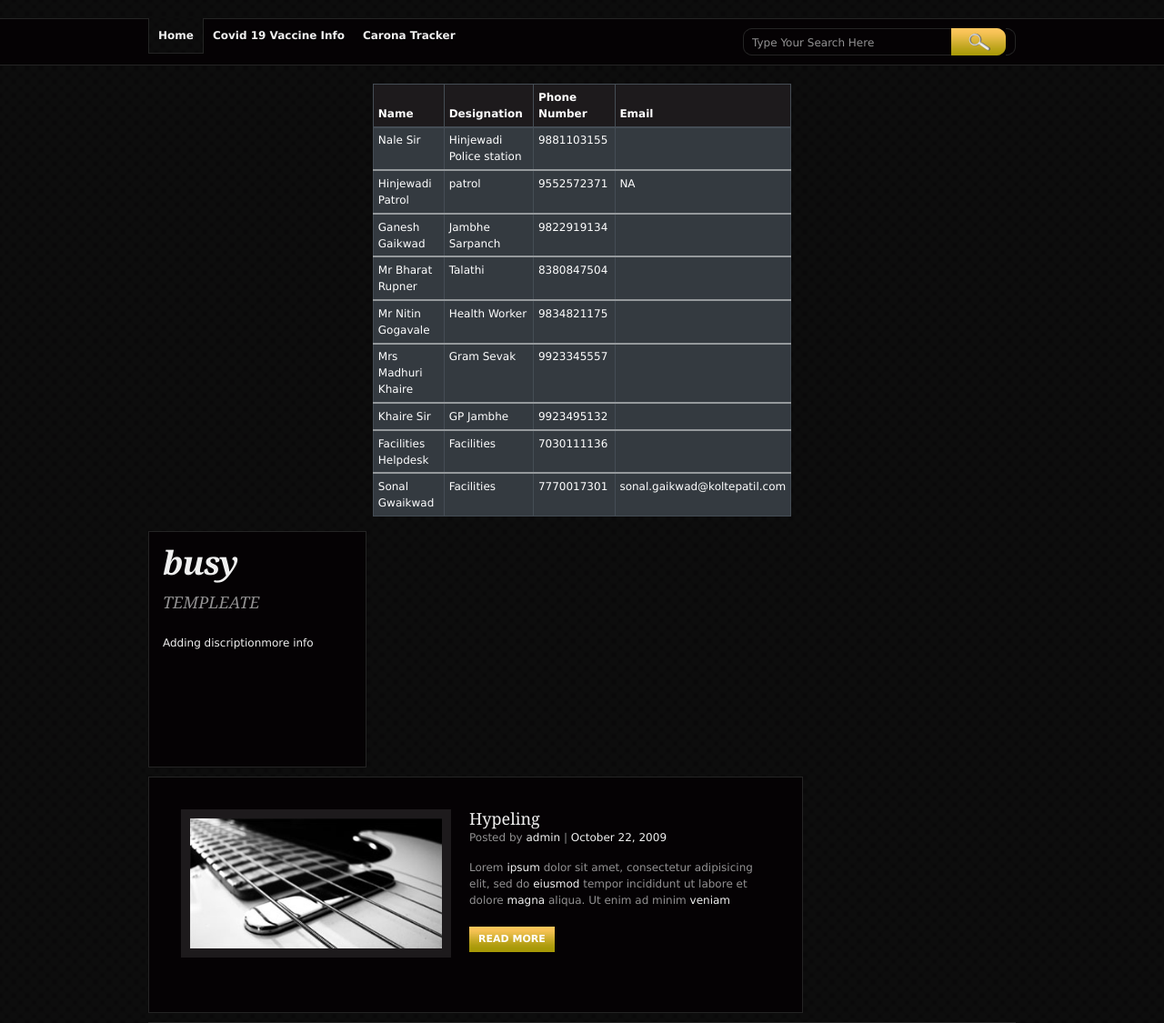
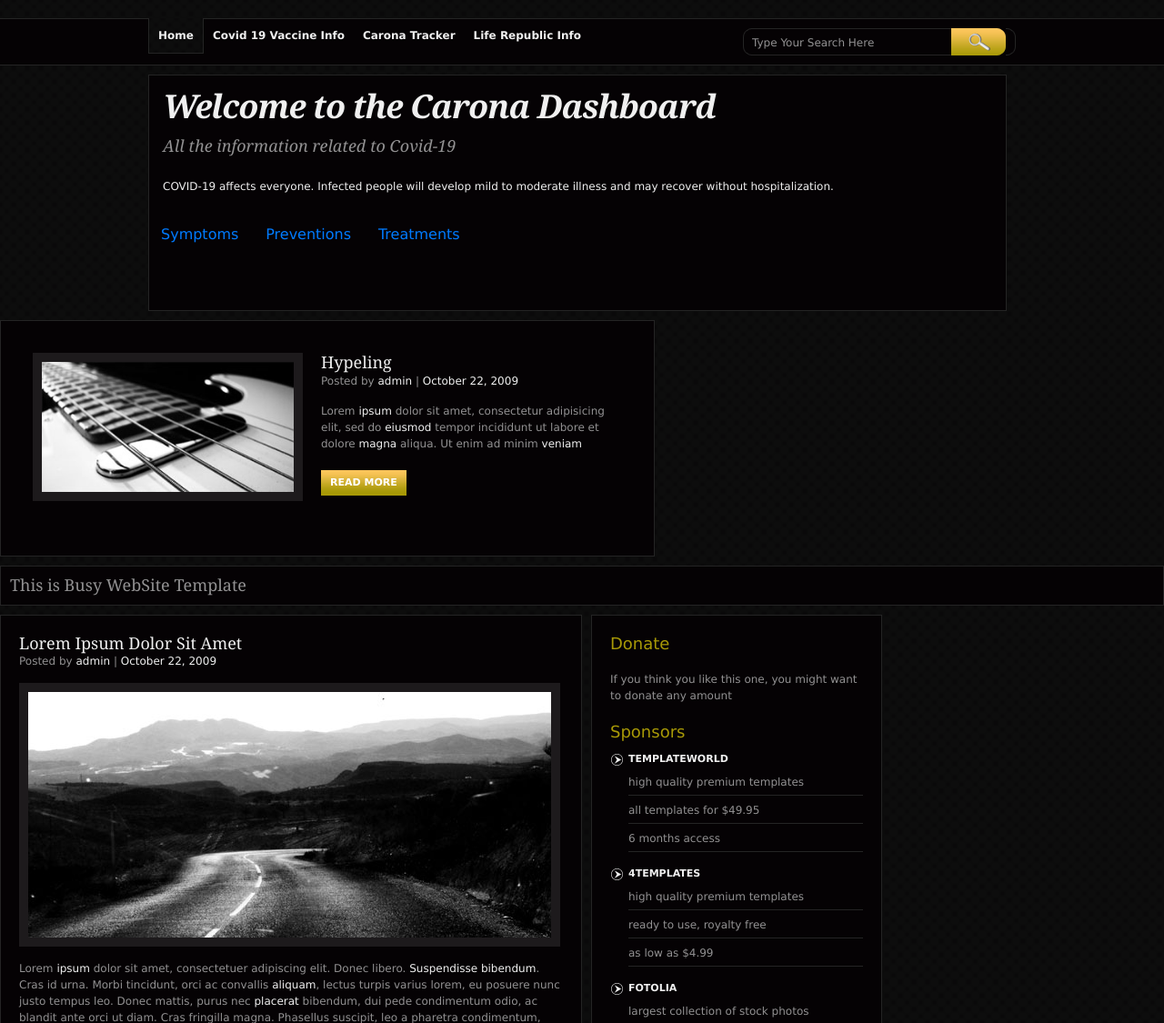
Before and after one commit to mbenodek/supapp, a Django app: page / in a window 1280 px wide. Shown: the top 1125 px of the page at 91% size. Run offline with Django 3.2, Linux system fonts and the light colour scheme; data comes from the database, SQL or seed files in the repository; parts of the project's set-up code (start-up, migrations or seed data) failed here and were passed over; some libraries are stand-ins or nearby versions.

Commit message:
Added couple of messages

```diff
--- a/help/templates/index.html
+++ b/help/templates/index.html
@@ -1,12 +1,10 @@
-
-
 {% extends 'base.html' %}
 
 {% load static %}
 
 {% block content %}
-<meta http-equiv="content-type" content="application/xhtml+xml; charset=UTF-8" />
-<link rel="stylesheet" type="text/css" media="screen" href="{% static 'css/style.css' %}" />
+<meta http-equiv="content-type" content="application/xhtml+xml; charset=UTF-8"/>
+<link rel="stylesheet" type="text/css" media="screen" href="{% static 'css/style.css' %}"/>
 
 <div id="header">
     <div id="header-container" class="container-12 clearfix">
@@ -15,58 +13,53 @@
                 <li class="current_page_item"><a href="/index/">Home</a></li>
                 <li><a href="/info/">Covid 19 Vaccine Info</a></li>
                 <li><a href="/tracker/">Carona Tracker</a></li>
+                <li><a href="/life/">Life Republic Info</a></li>
             </ul>
         </div>
         <!-- searchform *copy/paste this code to place anywhere in the page-->
-    <form method="get" id="searchform" action="#" >
+        <form method="get" id="searchform" action="#">
             <p>
                 <label class="screen-reader-text" for="s">Search for:</label>
-        <input type="text" value="Type Your Search Here" name="s" id="s" />
-        <input type="image" id="searchsubmit" value="search" src= "{% static 'images/searchbutton.png' %}"/>
+                <input type="text" value="Type Your Search Here" name="s" id="s"/>
+                <input type="image" id="searchsubmit" value="search" src="{% static 'images/searchbutton.png' %}"/>
             </p>
         </form>
         <!-- end of searchform -->
     </div>
 </div>
 
-<div class="row" style="width: 500px; margin:0 auto;">
-    <table class="table table-hover table-dark table-sm ">
-        <thead>
-        <tr>
-            <th scope="col" >Name</th>
-            <th scope="col" >Designation</th>
-            <th scope="col" >Phone Number</th>
-           <th scope="col" >Email</th>
-
-        </tr>
-        </thead>
-        {% for information in info%}
-        <div class="col">
-            <tbody>
-            <tr>
-                <td>{{ information.name }}</td>
-                <td>{{ information.designation}}</td>
-                <td>{{ information.phone}}</td>
-              <td>{{ information.email}}</td>
-            </tr>
-
-        </div>
-        {% endfor %}
-        </tbody>
-    </table>
-
-</div>
-<!-- end of Infomation -->
 <div class="clear"></div>
 <!-- main-wrapper -->
 <div id="main-wrapper" class="container-12">
     <!-- logo -->
-  <div id="logo" class="grid-3">
-    <p class="title"><a href="#">busy</a></p>
-    <p class="tagline">TEMPLEATE</p>
-    <p class="description">Adding discription<span class="more-info"><a href="#">more info</a></span></p>
+    <div id="logo">
+        <p class="title "><a href="#">Welcome to the Carona Dashboard </a></p>
+        <p class="tagline user-select-all">All the information related to Covid-19</p>
+        <p class="description user-select-none">COVID-19 affects everyone. Infected people will develop mild to moderate
+            illness and may recover without hospitalization.</p>
+        <a class="btn btn-link" data-toggle="collapse"  href="#multiCollapse1"  role="button" aria-expanded="false" aria-controls="multiCollapse1">Symptoms</a>
+        <a class="btn btn-link" data-toggle="collapse"  href="#multiCollapse2" type="button" aria-expanded="false" aria-controls="multiCollapse2">Preventions</a>
+         <a class="btn btn-link" data-toggle="collapse"  href="#multiCollapse3" type="button" aria-expanded="false" aria-controls="multiCollapse3">Treatments</a>
+
+        <p class="collapse " id="multiCollapse1"  aria-labelledby="logo" data-parent="#main-wrapper">
+            Most common symptoms: &nbsp;fever,&nbsp;dry cough,&nbsp;tiredness</br>
+            Less common symptoms: &nbsp;aches and pains,&nbsp;sore throat,&nbsp;diarrhoea,&nbsp;,conjunctivitis&nbsp;,headache&nbsp;,loss of taste or smell&nbsp;,a rash on skin, or discolouration of fingers or toes
+        </p>
+        <p class="collapse " id="multiCollapse2" aria-labelledby="logo" data-parent="#main-wrapper">
+            Clean your hands often with soap and water, or an alcohol-based hand rub. Maintain a safe distance from everyone.&nbsp;Don’t touch your eyes, nose or mouth.
+            Cover your nose and mouth with your bent elbow  when you cough or sneeze.
+            If having fever, cough and difficulty breathing, seek medical attention &nbsp;
+        </p>
+        <p class="collapse " id="multiCollapse3" aria-labelledby="logo" data-parent="#main-wrapper">
+           If you feel sick take rest, drink plenty of fluid, and eat nutritious food. Stay in a separate room from other family members, and use a dedicated bathroom if possible. Clean and disinfect frequently touched surfaces.
+            It is normal to feel sad, stressed, or confused during a crisis talk to a health worker or counsellor.
+
+        </p>
+
     </div>
     <!-- end of logo -->
+</div>
+
 <!-- featured-post -->
 <div id="featured-block" class="grid-9">
     <div id="featured-post">
@@ -76,7 +69,9 @@
         <div id="featured-description">
             <h2><a href="#">Hypeling</a></h2>
             <p class="date">Posted by <a href="#">admin</a> | <a href="#">October 22, 2009</a></p>
-        <p>Lorem <a href="#">ipsum</a> dolor sit amet, consectetur adipisicing elit, sed do <a href="#">eiusmod</a> tempor incididunt ut labore et dolore <a href="#">magna</a> aliqua. Ut enim ad minim <a href="#">veniam</a></p>
+            <p>Lorem <a href="#">ipsum</a> dolor sit amet, consectetur adipisicing elit, sed do <a href="#">eiusmod</a>
+                tempor incididunt ut labore et dolore <a href="#">magna</a> aliqua. Ut enim ad minim <a
+                        href="#">veniam</a></p>
             <p><a href="#" class="more-link">read more</a></p>
         </div>
     </div>
@@ -90,14 +85,24 @@
         <h2><a href="#">Lorem Ipsum Dolor Sit Amet</a></h2>
         <p class="date">Posted by <a href="#">admin</a> | <a href="#">October 22, 2009</a></p>
         <p><img src="{% static 'images/road.jpg' %}" alt=""/></p>
-      <p>Lorem <a href="#">ipsum</a> dolor sit amet, consectetuer adipiscing elit. Donec libero. <a href="#">Suspendisse bibendum</a>. Cras id urna. Morbi tincidunt, orci ac convallis <a href="#">aliquam</a>, lectus turpis varius lorem, eu posuere nunc justo tempus leo. Donec mattis, purus nec <a href="#">placerat</a> bibendum, dui pede condimentum odio, ac blandit ante orci ut diam. Cras fringilla magna. Phasellus suscipit, leo a pharetra condimentum, <a href="#">lorem tellus,</a> eleifend magna, eget fringilla velit <a href="#">magna</a> id neque.</p>
+        <p>Lorem <a href="#">ipsum</a> dolor sit amet, consectetuer adipiscing elit. Donec libero. <a href="#">Suspendisse
+            bibendum</a>. Cras id urna. Morbi tincidunt, orci ac convallis <a href="#">aliquam</a>, lectus turpis varius
+            lorem, eu posuere nunc justo tempus leo. Donec mattis, purus nec <a href="#">placerat</a> bibendum, dui pede
+            condimentum odio, ac blandit ante orci ut diam. Cras fringilla magna. Phasellus suscipit, leo a pharetra
+            condimentum, <a href="#">lorem tellus,</a> eleifend magna, eget fringilla velit <a href="#">magna</a> id
+            neque.</p>
         <p><a href="#" class="more-link">read more</a></p>
     </div>
     <div class="recent-post clearfix">
         <h2><a href="#">Lorem Ipsum Dolor Sit Amet</a></h2>
         <p class="date">Posted by <a href="#">admin</a> | <a href="#">October 22, 2009</a></p>
         <p><img src="{% static 'images/car.jpg' %}" alt="" class="alignleft"/></p>
-      <p>Lorem <a href="#">ipsum</a> dolor sit amet, consectetuer adipiscing elit. Donec libero. <a href="#">Suspendisse bibendum</a>. Cras id urna. Morbi tincidunt, orci ac convallis <a href="#">aliquam</a>, lectus turpis varius lorem, eu posuere nunc justo tempus leo. Donec mattis, purus nec <a href="#">placerat</a> bibendum, dui pede condimentum odio, ac blandit ante orci ut diam. Cras fringilla magna. Phasellus suscipit, leo a pharetra condimentum, <a href="#">lorem tellus,</a> eleifend magna, eget fringilla velit <a href="#">magna</a> id neque.</p>
+        <p>Lorem <a href="#">ipsum</a> dolor sit amet, consectetuer adipiscing elit. Donec libero. <a href="#">Suspendisse
+            bibendum</a>. Cras id urna. Morbi tincidunt, orci ac convallis <a href="#">aliquam</a>, lectus turpis varius
+            lorem, eu posuere nunc justo tempus leo. Donec mattis, purus nec <a href="#">placerat</a> bibendum, dui pede
+            condimentum odio, ac blandit ante orci ut diam. Cras fringilla magna. Phasellus suscipit, leo a pharetra
+            condimentum, <a href="#">lorem tellus,</a> eleifend magna, eget fringilla velit <a href="#">magna</a> id
+            neque.</p>
         <p><a href="#" class="more-link">read more</a></p>
     </div>
 </div>
--- a/help/templates/info.html
+++ b/help/templates/info.html
@@ -13,6 +13,7 @@
         <li><a href="/index/">Home</a></li>
         <li class="current_page_item"><a href="/info/">Covid 19 Vaccine Info</a></li>
         <li><a href="/tracker/">Carona Tracker</a></li>
+        <li><a href="/life/">Life Republic Info</a></li>
       </ul>
     </div>
     <!-- searchform *copy/paste this code to place anywhere in the page-->
--- a/help/templates/tracker.html
+++ b/help/templates/tracker.html
@@ -20,6 +20,7 @@ document.getElementById("demo").innerHTML = d;
                 <li><a href="/index/">Home</a></li>
                 <li><a href="/info/">Covid 19 Vaccine Info</a></li>
                 <li class="current_page_item"><a href="/tracker/">Carona Tracker</a></li>
+                <li><a href="/life/">Life Republic Info</a></li>
             </ul>
         </div>
         <!-- searchform *copy/paste this code to place anywhere in the page-->
--- a/help/urls.py
+++ b/help/urls.py
@@ -6,4 +6,6 @@ urlpatterns = [
     path('index/', views.info, name='index'),
     path('info/', views.info, name='info'),
     path('tracker/', views.tracker, name='tracker'),
+    path('life/', views.tracker, name='life'),
+
 ]
--- a/help/views.py
+++ b/help/views.py
@@ -7,8 +7,7 @@ from caronainfo import stats
 
 
 def index(request):
-    personalInfo = information.objects.all()
-    return render(request, 'index.html', {'info': personalInfo})
+    return render(request, 'index.html')
 
 
 def info(request):
@@ -18,3 +17,7 @@ def info(request):
 def tracker(request):
     india_count = stats.get_info_label()
     return render(request, 'tracker.html', {'india_count': india_count})
+
+def life(request):
+    personalInfo = information.objects.all()
+    return render(request, 'life.html', {'info': personalInfo})
--- a/root/urls.py
+++ b/root/urls.py
@@ -25,6 +25,7 @@ urlpatterns = [
     path('index/', help.views.info, name="index"),
     path('info/', help.views.info, name="info"),
     path('tracker/', help.views.tracker, name="tracker"),
+    path('life/', help.views.life, name="life"),
     path('admin/', admin.site.urls),
 
 ]
```
Also changed, not shown: help/templates/life.html (added, +59 -0 lines). Lines whose indentation alone changed are shown as unchanged.
